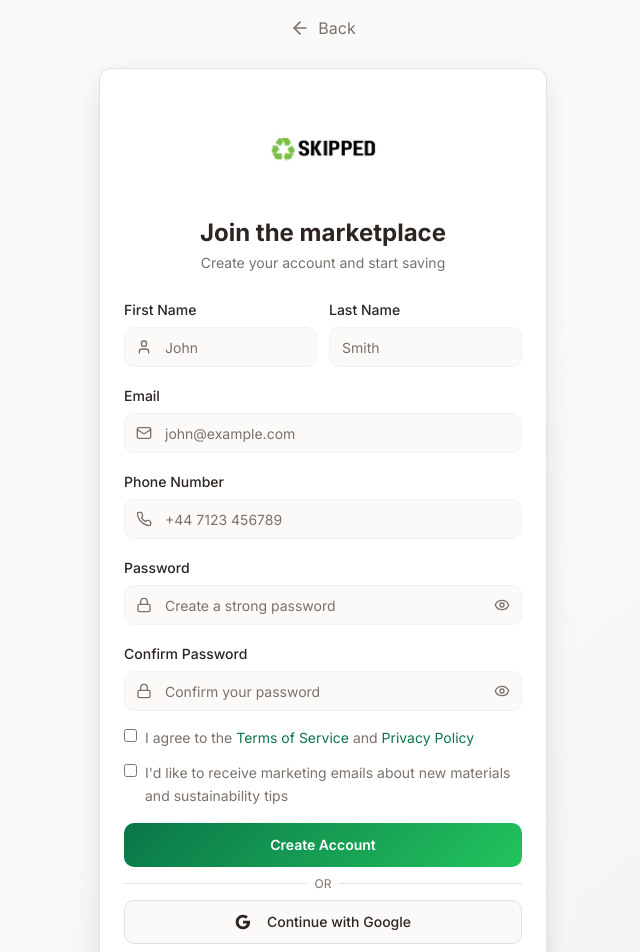
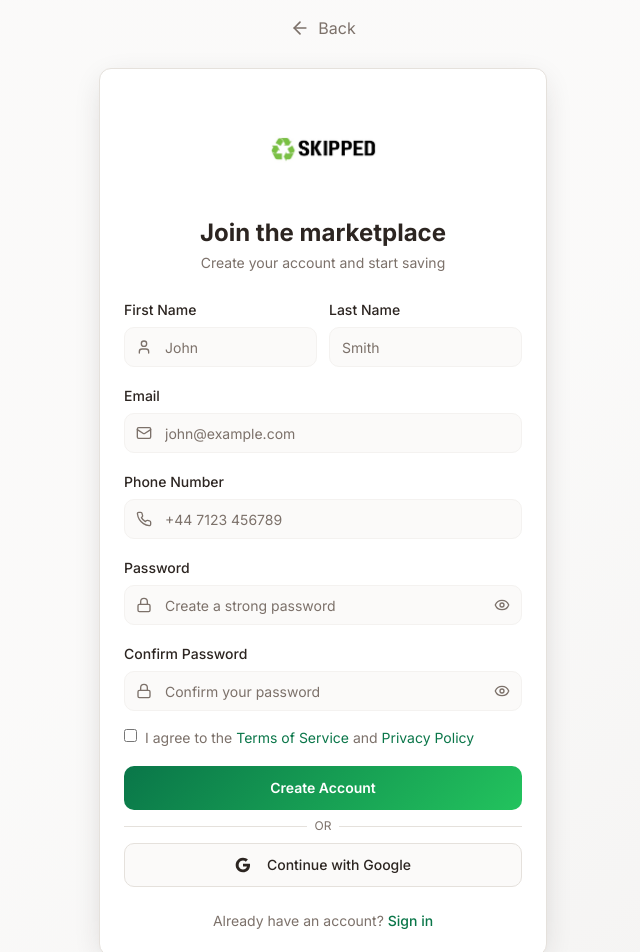
Before and after one commit to lee123qpr/skipped-uk, a React (Vite) app: page /sign-up in a window 1280 px wide. Shown: the top 952 px of the page, without its empty margins (317-957 px from the left). Built offline with nearby package versions, Linux system fonts and the light colour scheme.

Commit message:
Remove marketing email checkbox

```diff
--- a/src/pages/SignUp.tsx
+++ b/src/pages/SignUp.tsx
@@ -244,13 +244,6 @@ const SignUp = () => {
                   <a href="#" className="text-primary hover:text-primary-hover">Privacy Policy</a>
                 </span>
               </label>
-
-              <label className="flex items-start space-x-2 text-sm">
-                <input type="checkbox" className="rounded border-border mt-0.5" />
-                <span className="text-muted-foreground leading-relaxed">
-                  I'd like to receive marketing emails about new materials and sustainability tips
-                </span>
-              </label>
             </div>
 
             <Button type="submit" variant="marketplace" size="lg" className="w-full" disabled={isLoading}>
```
